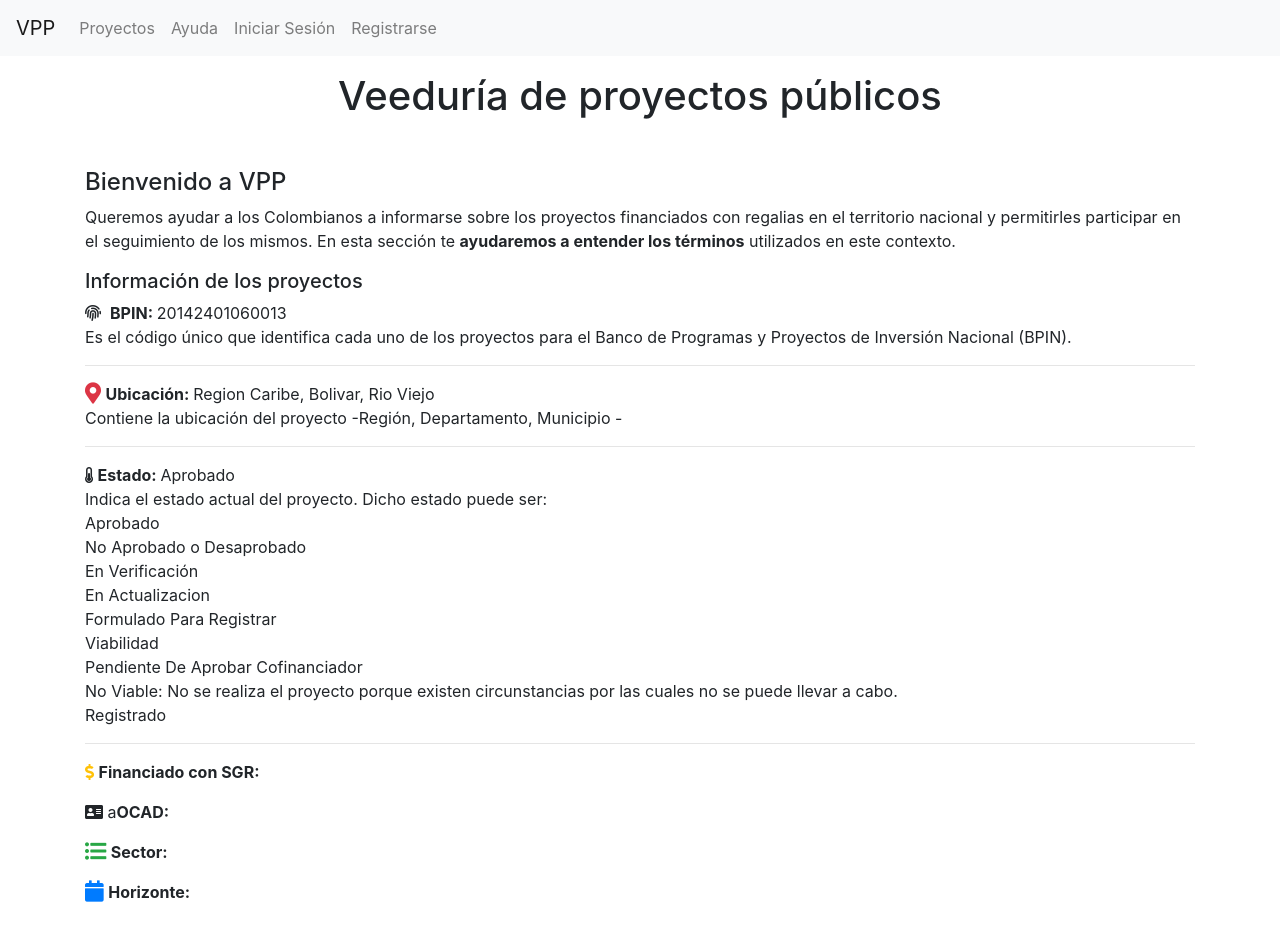
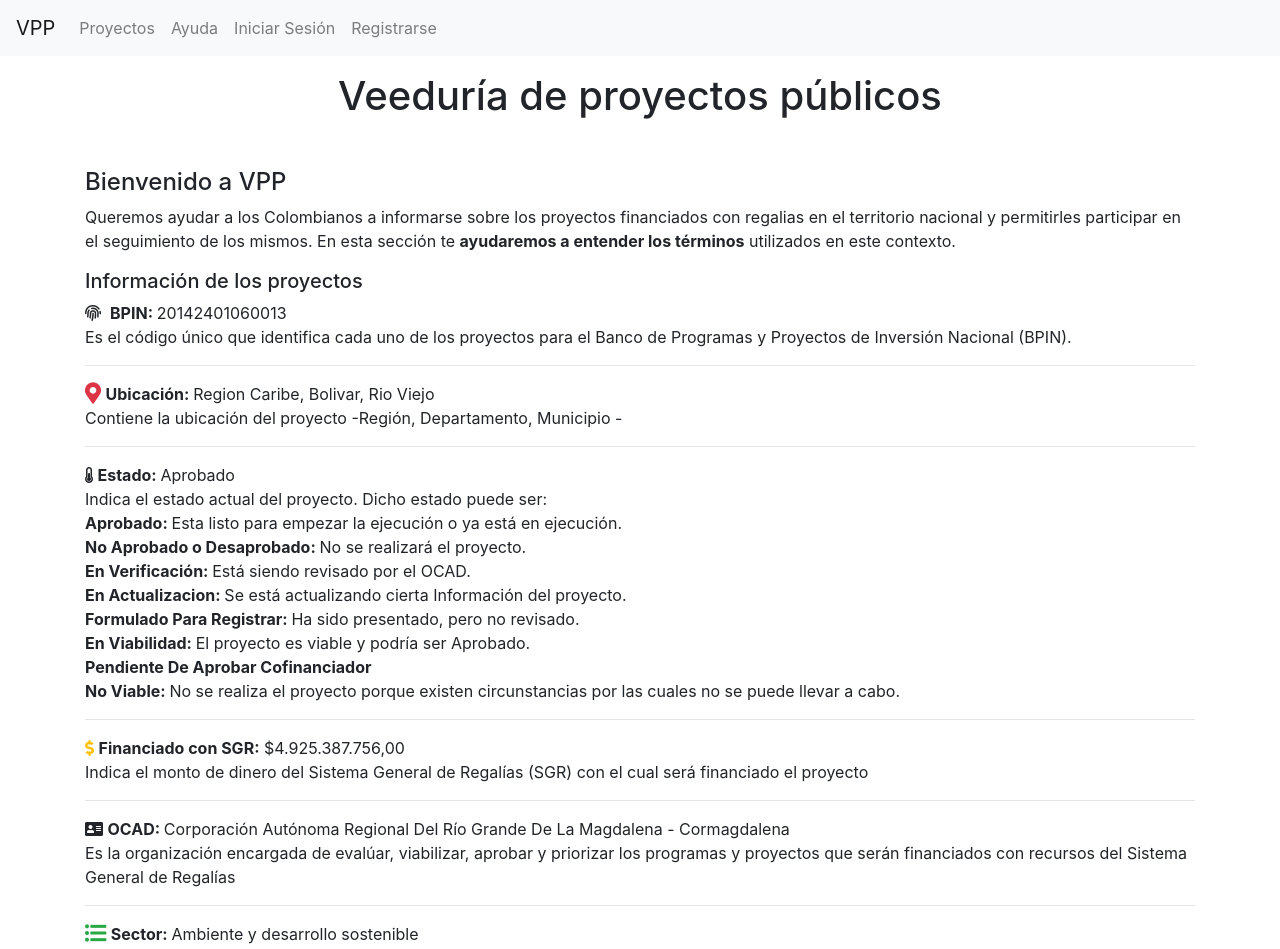
Before and after one commit to siicuidamos/sii-cuidamos, a React (Create React App) app in the folder client/: page /ayuda in a window 1280 px wide. Shown: the top 949 px of the page. Built offline with nearby package versions, Linux system fonts and the light colour scheme.

Commit message:
adiciones componente Ayuda

```diff
--- a/client/src/components/Ayuda.jsx
+++ b/client/src/components/Ayuda.jsx
@@ -37,48 +37,59 @@ class Ayuda extends Component {
               <br/>
               Indica el estado actual del proyecto. Dicho estado puede ser:
               <br/>
-                Aprobado
+                <b>Aprobado: </b> Esta listo para empezar la ejecución o ya está en ejecución.
               <br/>
-                No Aprobado o Desaprobado
+                <b>No Aprobado o Desaprobado: </b> No se realizará el proyecto.
               <br/>
-                En Verificación
+                <b>En Verificación: </b> Está siendo revisado por el OCAD.
               <br/>
-                En Actualizacion
+                <b>En Actualizacion: </b> Se está actualizando cierta Información del proyecto.
               <br/>
-                Formulado Para Registrar
+                <b>Formulado Para Registrar: </b> Ha sido presentado, pero no revisado.
               <br/>
-                Viabilidad
+                <b>En Viabilidad: </b>El proyecto es viable y podría ser Aprobado.
               <br/>
-                Pendiente De Aprobar Cofinanciador
+                <b>Pendiente De Aprobar Cofinanciador</b>
               <br/>
-                No Viable: No se realiza el proyecto porque existen circunstancias por las cuales no se puede llevar a cabo.
+                <b>No Viable: </b> No se realiza el proyecto porque existen circunstancias por las cuales no se puede llevar a cabo.
               <br/>
-                Registrado
             </p>
             <hr/>
             <p>
               <i className="fas fa-dollar-sign text-warning" />
               &nbsp;
-              <b>Financiado con SGR:</b>
+              <b>Financiado con SGR:</b> $4.925.387.756,00
+              <br/>
+              Indica el monto de dinero del Sistema General de Regalías (SGR) con el cual será financiado el proyecto
             </p>
 
+            <hr/>
             <p>
               <i className="fas fa-address-card" />
-              &nbsp;a
-              <b>OCAD: </b>
+              &nbsp;
+              <b>OCAD: </b>Corporación Autónoma Regional Del Río Grande De La Magdalena - Cormagdalena
+              <br/>
+              Es la organización encargada de evalúar, viabilizar, aprobar y priorizar los programas y proyectos que serán financiados con recursos del Sistema General de Regalías
             </p>
+            <hr/>
 
             <p>
               <i className="fas fa-list-ul fa-lg text-success" />
               &nbsp;
-              <b>Sector: </b>
+              <b>Sector: </b>Ambiente y desarrollo sostenible
+              <br/>
+              Es el área a la cual se busca ayudar con el proyecto.
             </p>
+            <hr/>
 
             <p>
               <i className="fas fa-calendar fa-lg text-primary" />
               &nbsp;
-              <b>Horizonte: </b>
+              <b>Horizonte: </b> 2010 - 2018
+              <br/>
+              Es el tiempo que se establece que durará el proyecto, tiene un año de inicio (tras la aprobación del proyecto) y un año en el que se estima que finalizará.
             </p>
+
           </div>
 
       </div>
```
